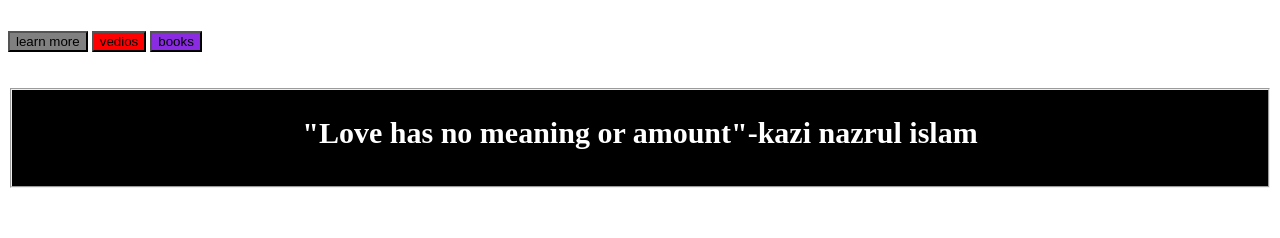
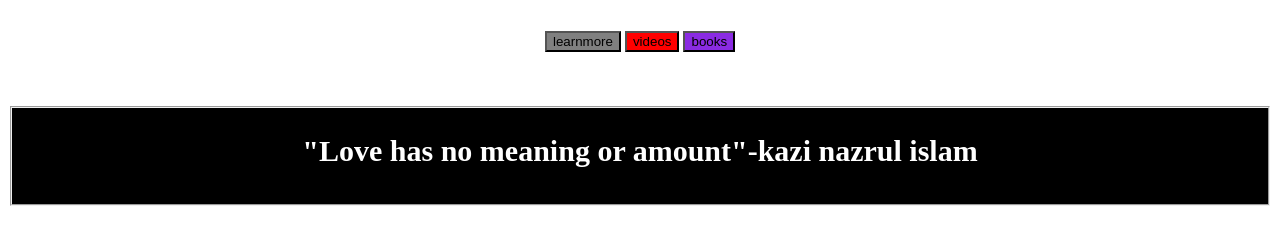
Before and after one commit to Harikrishnank194011101063/task8, a plain HTML site: page index.html in a window 1280 px wide. Shown: the part 562-800 px from the top of the page. Drawn offline with Linux system fonts and the light colour scheme.

Commit message:
Update index.html

```diff
--- a/index.html
+++ b/index.html
@@ -14,9 +14,9 @@
     <p>Nazrul Islam received religious education and <br> as a young man worked as a muezzin at a local mosque. <br> He learned about poetry, drama, and literature while working with the rural <br> theatrical group Letor Dal, Leto being a folk song genre of West Bengal[11] <br> usually performed by the people from Muslim community of the region.</p>
     <h2>AWSOME WRITER</h2>
     <P>Nazrul wrote and composed music for nearly 4000 songs <br> (many recorded on HMV and gramophone records) <br> ,[22] collectively known as Nazrul Geeti. In 1942 at the age <br> of 43, he began  to suffer from an unknown disease, losing his voice and memory. <br>  A medical team in Vienna diagnosed the disease as Pick's  disease <br> ,[23] a rare incurable neurodegenerative disease </P><br>
-    <button id="btn1">learn more</button>
-    <button id="btn2">vedios</button>
-<button id="btn3">books</button><br><br><br>
+   <center> <button id="btn1">learnmore</button>
+    <button id="btn2">videos</button>
+       <button id="btn3">books</button></center><br><br><br>
 <fieldset id="parent"><h1>"Love has no meaning or amount"-kazi nazrul islam</h1></fieldset><br><br>
 <center><h1>&#9733;AWARD</h1></center><br><br>
  <div id="E">
```
